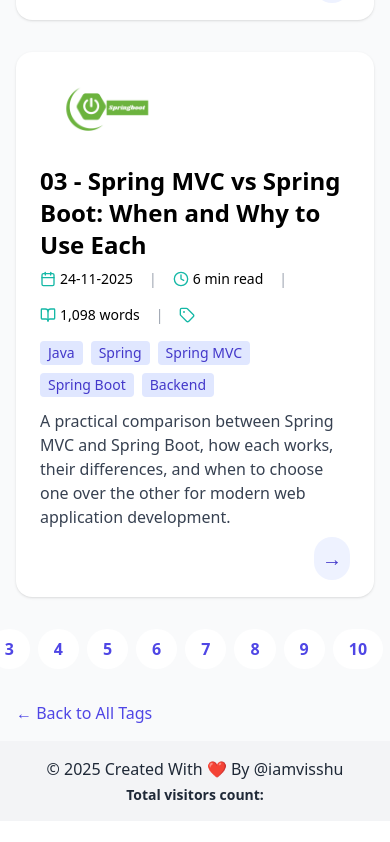
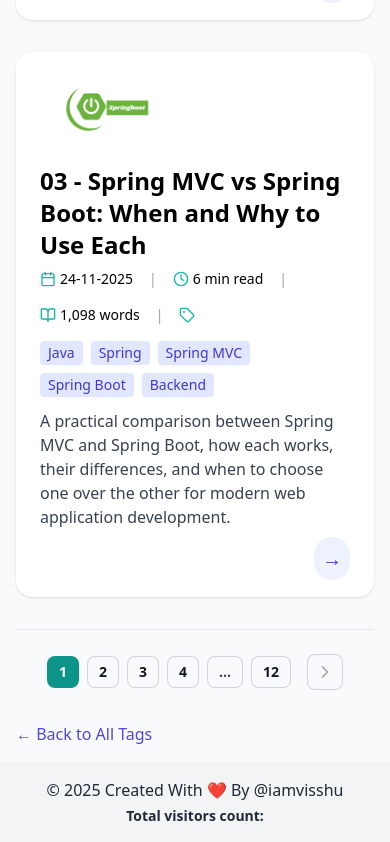
Before and after one commit to iamvisshu/Github-Blog, a Next.js app: page /tags/Java/page/1 in a window 390 px wide. Shown: the part 1289-2131 px from the top of the page. Before the commit the page ends 2110 px from the top, so only its background shows below. Built offline with nearby package versions, Linux system fonts and the light colour scheme; no server answers; the database is empty.

Commit message:
Implement sliding window pagination and responsive UI
Replaced static pagination with a robust sliding window UI, fixed SeriesBox numbering, and added responsiveness.

```diff
--- /dev/null
+++ b/components/Pagination.js
@@ -0,0 +1,120 @@
+import Link from "next/link";
+import { ChevronLeft, ChevronRight } from "lucide-react";
+
+export default function Pagination({ numPages, currentPage, basePath = "/page/" }) {
+    if (numPages <= 1) return null;
+
+    // Helper to generate page link
+    const getPageLink = (page) => {
+        if (page === 1) {
+            return basePath === "/page/" ? "/" : basePath.replace("/page/", "");
+        }
+        // handle tags pagination: /tags/[tag]/page/[page] vs /page/[page]
+        // if basePath is "/page/", page 2 -> "/page/2"
+        // if basePath is "/tags/java/page/", page 2 -> "/tags/java/page/2"
+        return `${basePath}${page}`;
+    };
+
+    const renderPageButton = (page, isActive = false) => (
+        <Link
+            key={page}
+            href={getPageLink(page)}
+            className={`relative inline-flex items-center px-3 py-1.5 md:px-4 md:py-2 text-sm font-semibold rounded-lg transition-colors focus:z-20 ${isActive
+                ? "z-10 bg-teal-600 text-white focus-visible:outline focus-visible:outline-2 focus-visible:outline-offset-2 focus-visible:outline-teal-600"
+                : "text-gray-900 dark:text-gray-300 ring-1 ring-inset ring-gray-300 dark:ring-gray-700 hover:bg-gray-50 dark:hover:bg-gray-800"
+                }`}
+        >
+            {page}
+        </Link>
+    );
+
+    const renderEllipsis = (key) => (
+        <span key={key} className="relative inline-flex items-center px-3 py-1.5 md:px-4 md:py-2 text-sm font-semibold text-gray-700 dark:text-gray-400 ring-1 ring-inset ring-gray-300 dark:ring-gray-700 rounded-lg">
+            ...
+        </span>
+    );
+
+    // LOGIC:
+    // We want to show:
+    // 1. First Page [1]
+    // 2. ... if gap > 1
+    // 3. Neighbors (Current-1, Current, Current+1)
+    // 4. ... if gap > 1
+    // 5. Last Page [N]
+
+    const items = [];
+
+    // Previous Button
+    if (currentPage > 1) {
+        items.push(
+            <Link
+                key="prev"
+                href={getPageLink(currentPage - 1)}
+                className="relative inline-flex items-center rounded-lg px-2 py-2 text-gray-400 ring-1 ring-inset ring-gray-300 dark:ring-gray-700 hover:bg-gray-50 dark:hover:bg-gray-800 focus:z-20 focus:outline-offset-0 mr-2"
+            >
+                <span className="sr-only">Previous</span>
+                <ChevronLeft className="h-5 w-5" aria-hidden="true" />
+            </Link>
+        );
+    }
+
+    // Always show 1
+    items.push(renderPageButton(1, currentPage === 1));
+
+    // Determine window around current page
+    // We want to show at least Current-1, Current, Current+1
+    // But we need to handle overlaps with 1 and numPages
+    let start = Math.max(2, currentPage - 1);
+    let end = Math.min(numPages - 1, currentPage + 1);
+
+    // If current is near start (e.g. 1, 2, 3), ensure we show enough pages
+    if (currentPage <= 3) {
+        end = Math.min(numPages - 1, 4);
+    }
+    // If current is near end, ensure we show enough pages
+    if (currentPage >= numPages - 2) {
+        start = Math.max(2, numPages - 3);
+    }
+
+    // Show first ellipsis if needed
+    if (start > 2) {
+        items.push(renderEllipsis("ellipsis-start"));
+    }
+
+    // Render the middle window
+    for (let i = start; i <= end; i++) {
+        items.push(renderPageButton(i, currentPage === i));
+    }
+
+    // Show second ellipsis if needed
+    if (end < numPages - 1) {
+        items.push(renderEllipsis("ellipsis-end"));
+    }
+
+    // Always show Last Page (if numPages > 1)
+    if (numPages > 1) {
+        items.push(renderPageButton(numPages, currentPage === numPages));
+    }
+
+    // Next Button
+    if (currentPage < numPages) {
+        items.push(
+            <Link
+                key="next"
+                href={getPageLink(currentPage + 1)}
+                className="relative inline-flex items-center rounded-lg px-2 py-2 text-gray-400 ring-1 ring-inset ring-gray-300 dark:ring-gray-700 hover:bg-gray-50 dark:hover:bg-gray-800 focus:z-20 focus:outline-offset-0 ml-2"
+            >
+                <span className="sr-only">Next</span>
+                <ChevronRight className="h-5 w-5" aria-hidden="true" />
+            </Link>
+        );
+    }
+
+    return (
+        <nav className="flex items-center justify-center border-t border-gray-200 dark:border-gray-700 px-4 sm:px-0 mt-10 pt-6">
+            <div className="flex items-center gap-2">
+                {items}
+            </div>
+        </nav>
+    );
+}
--- a/pages/index.js
+++ b/pages/index.js
@@ -11,25 +11,7 @@ import { getAllSeries } from "../lib/seriesUtils";
 
 const POSTS_PER_PAGE = 4;
 
-const Pagination = ({ numPages, currentPage }) => {
-  const pages = Array.from({ length: numPages }, (_, i) => i + 1);
-  return (
-    <div className="flex justify-center mt-10 space-x-2">
-      {pages.map(page => (
-        <Link
-          key={page}
-          href={page === 1 ? "/" : `/page/${page}`}
-          className={`px-4 py-2 rounded-full font-bold transition-colors duration-200 ${page === currentPage
-            ? "bg-indigo-600 text-white"
-            : "bg-white text-indigo-600 hover:bg-indigo-100 dark:bg-gray-700 dark:text-indigo-300 dark:hover:bg-gray-600"
-            }`}
-        >
-          {page}
-        </Link>
-      ))}
-    </div>
-  );
-};
+import Pagination from "../components/Pagination";
 
 
 export default function Home({ posts, search = "", numPages, allTags, allSeries }) {
--- a/pages/page/[page].js
+++ b/pages/page/[page].js
@@ -8,26 +8,7 @@ import { Calendar, Tag, Clock, BookOpen } from "lucide-react";
 
 const POSTS_PER_PAGE = 4;
 
-const Pagination = ({ numPages, currentPage }) => {
-  const pages = Array.from({ length: numPages }, (_, i) => i + 1);
-
-  return (
-    <div className="flex justify-center mt-10 space-x-2">
-      {pages.map(page => (
-        <Link
-          key={page}
-          href={page === 1 ? "/" : `/page/${page}`}
-          className={`px-4 py-2 rounded-full font-bold transition-colors duration-200 ${page === currentPage
-            ? "bg-indigo-600 text-white"
-            : "bg-white text-indigo-600 hover:bg-indigo-100 dark:bg-gray-700 dark:text-indigo-300 dark:hover:bg-gray-600"
-            }`}
-        >
-          {page}
-        </Link>
-      ))}
-    </div>
-  );
-};
+import Pagination from "../../components/Pagination";
 
 
 export default function PostListPage({ posts, search = "", numPages, currentPage, allTags }) {
--- a/pages/tags/[tag]/page/[pageIndex].js
+++ b/pages/tags/[tag]/page/[pageIndex].js
@@ -8,26 +8,7 @@ import Head from "next/head";
 
 const POSTS_PER_PAGE = 3;
 
-// Pagination component reused from your implementation (can refactor to a shared component file)
-const Pagination = ({ numPages, currentPage, tag }) => {
-  const pages = Array.from({ length: numPages }, (_, i) => i + 1);
-  return (
-    <div className="flex justify-center mt-10 space-x-2">
-      {pages.map((page) => (
-        <Link
-          key={page}
-          href={`/tags/${tag}/page/${page}`}
-          className={`px-4 py-2 rounded-full font-bold transition-colors duration-200 ${page === currentPage
-            ? 'bg-indigo-600 text-white'
-            : 'bg-white text-indigo-600 hover:bg-indigo-100 dark:bg-gray-700 dark:text-indigo-300 dark:hover:bg-gray-600'
-            }`}
-        >
-          {page}
-        </Link>
-      ))}
-    </div>
-  );
-};
+import Pagination from "../../../../components/Pagination";
 
 export default function TagPostsPaginated({ posts, tag, numPages, currentPage, allTags }) {
   return (
@@ -55,7 +36,7 @@ export default function TagPostsPaginated({ posts, tag, numPages, currentPage, a
             posts.map((post) => <PostCard key={post.slug} {...post} />)
           )}
           {numPages > 1 && (
-            <Pagination numPages={numPages} currentPage={currentPage} tag={tag} />
+            <Pagination numPages={numPages} currentPage={currentPage} basePath={`/tags/${tag}/page/`} />
           )}
           <div className="mt-8">
             <Link
```
